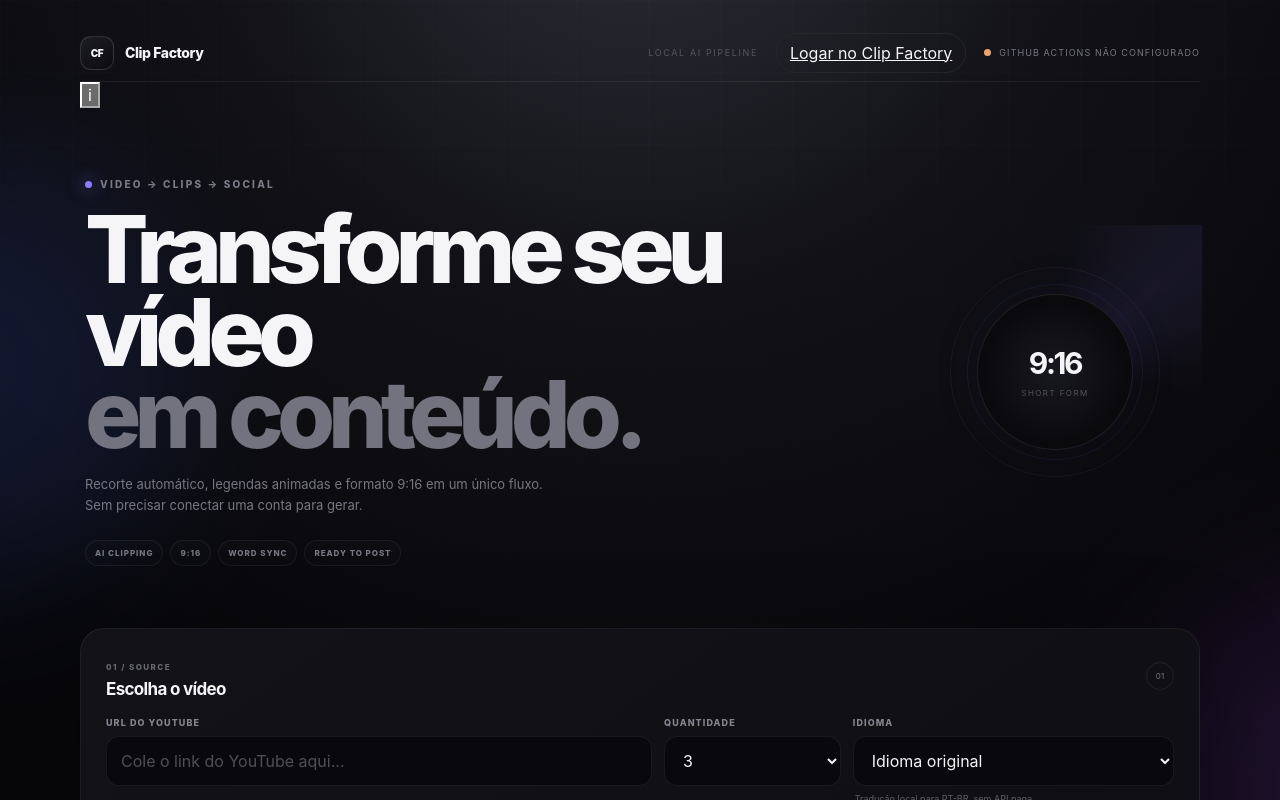
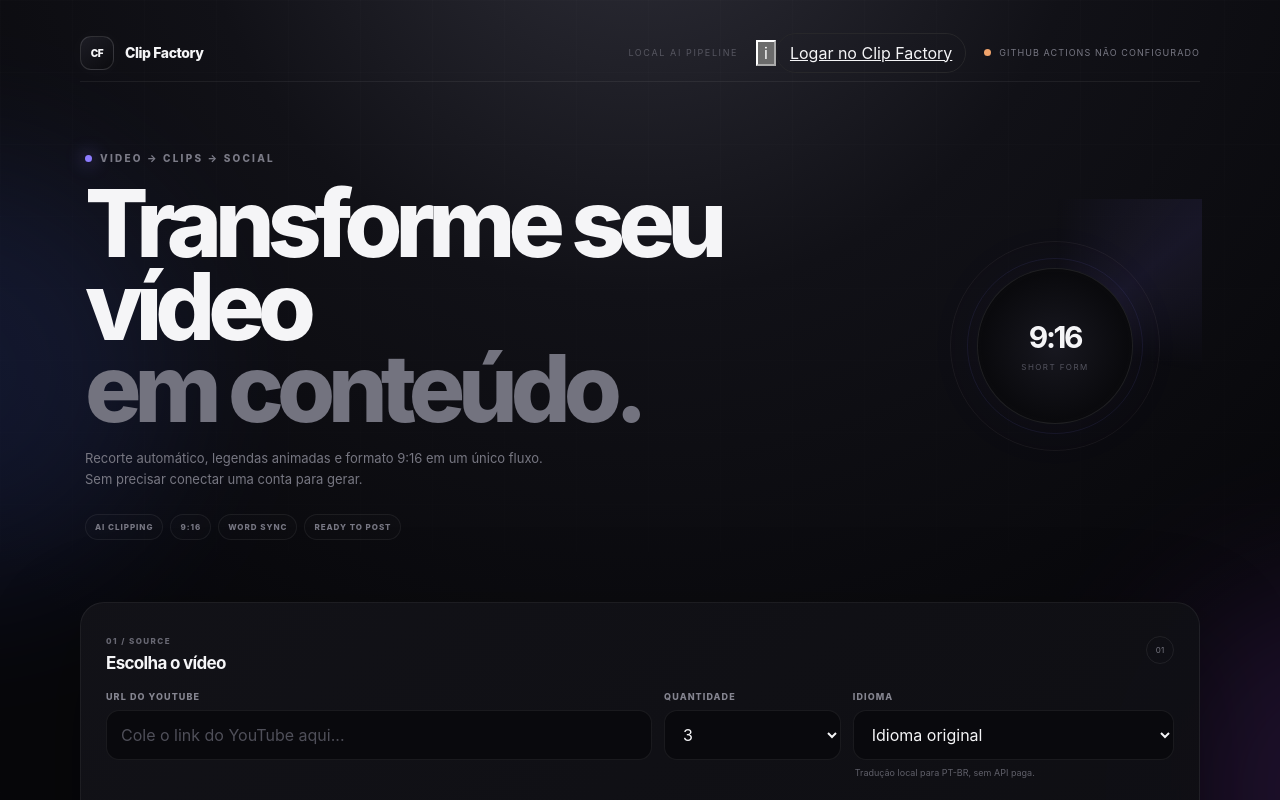
Before and after one commit to mykaelandradee/clip-factory, a Next.js app in the folder web/: page / in a window 1280 px wide. Shown: the top 800 px of the page. Built offline with nearby package versions, Linux system fonts and the light colour scheme; no server answers.

Commit message:
Integrate login info into header

```diff
--- a/web/app/page.tsx
+++ b/web/app/page.tsx
@@ -330,9 +330,15 @@ export default function Home() {
             <span className="cf-live-label">LOCAL AI PIPELINE</span>
             <>
               {!user && !authLoading && (
-                <a className="cf-auth-button" href="/api/auth/google" aria-label="Logar no Clip Factory">
-                  Logar no Clip Factory
-                </a>
+                <div className="cf-auth-group">
+                  <button type="button" className="cf-auth-info" onClick={() => setShowAuthInfo((value) => !value)} aria-label="Informações sobre o login">
+                    <span>i</span>
+                    {showAuthInfo && <span className="cf-auth-info-popover">A geração e o download dos clips são livres. O login no Clip Factory é opcional e só é necessário para conectar Google, YouTube ou Instagram e publicar.</span>}
+                  </button>
+                  <a className="cf-auth-button" href="/api/auth/google" aria-label="Logar no Clip Factory">
+                    Logar no Clip Factory
+                  </a>
+                </div>
               )}
               {user && (
                 <>
@@ -354,13 +360,6 @@ export default function Home() {
         </header>
 
         {authMessage && <div className="cf-auth-message">{authMessage}</div>}
-        {!user && !authLoading && (
-          <button type="button" className="cf-auth-info" onClick={() => setShowAuthInfo((value) => !value)} aria-label="Informações sobre o login">
-            <span>i</span>
-            {showAuthInfo && <span className="cf-auth-info-popover">A geração e o download dos clips são livres. O login no Clip Factory é opcional e só é necessário para conectar Google, YouTube ou Instagram e publicar.</span>}
-          </button>
-        )}
-
         <section className="cf-hero">
           <div className="cf-hero-copy">
             <div className="cf-hero-label"><span /> VIDEO → CLIPS → SOCIAL</div>
```
